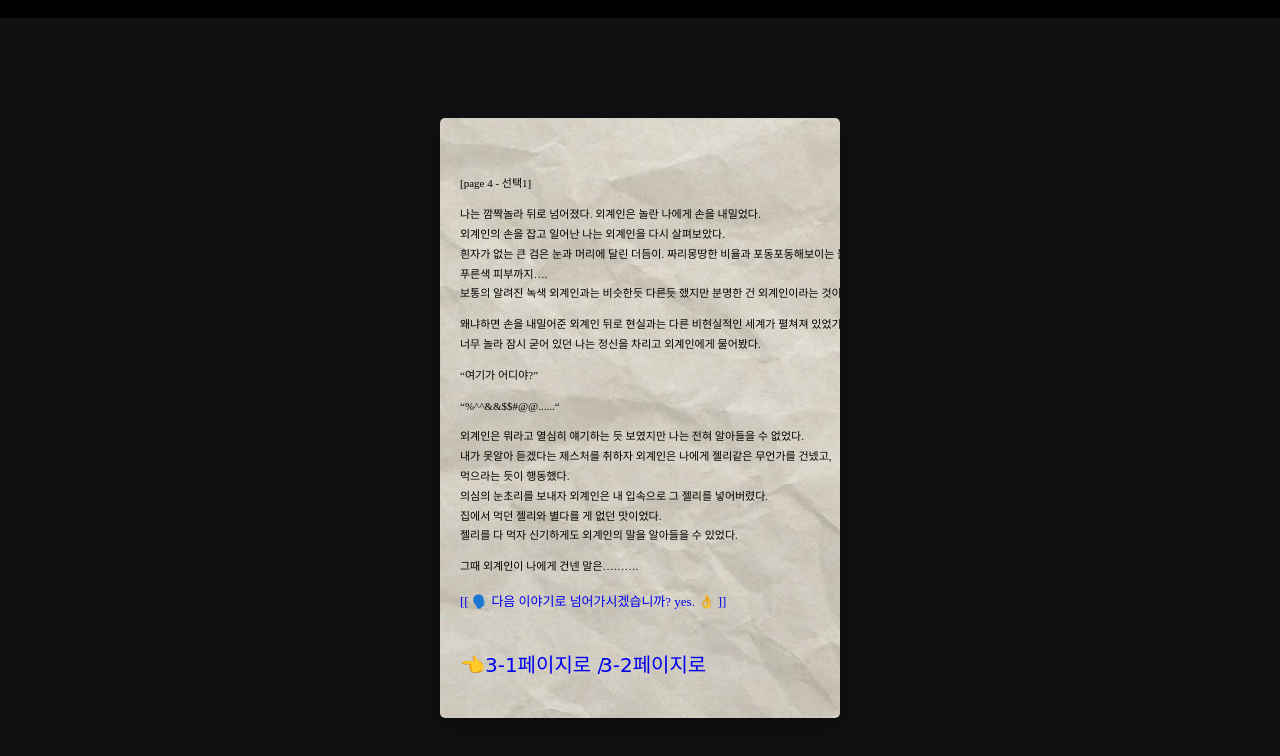
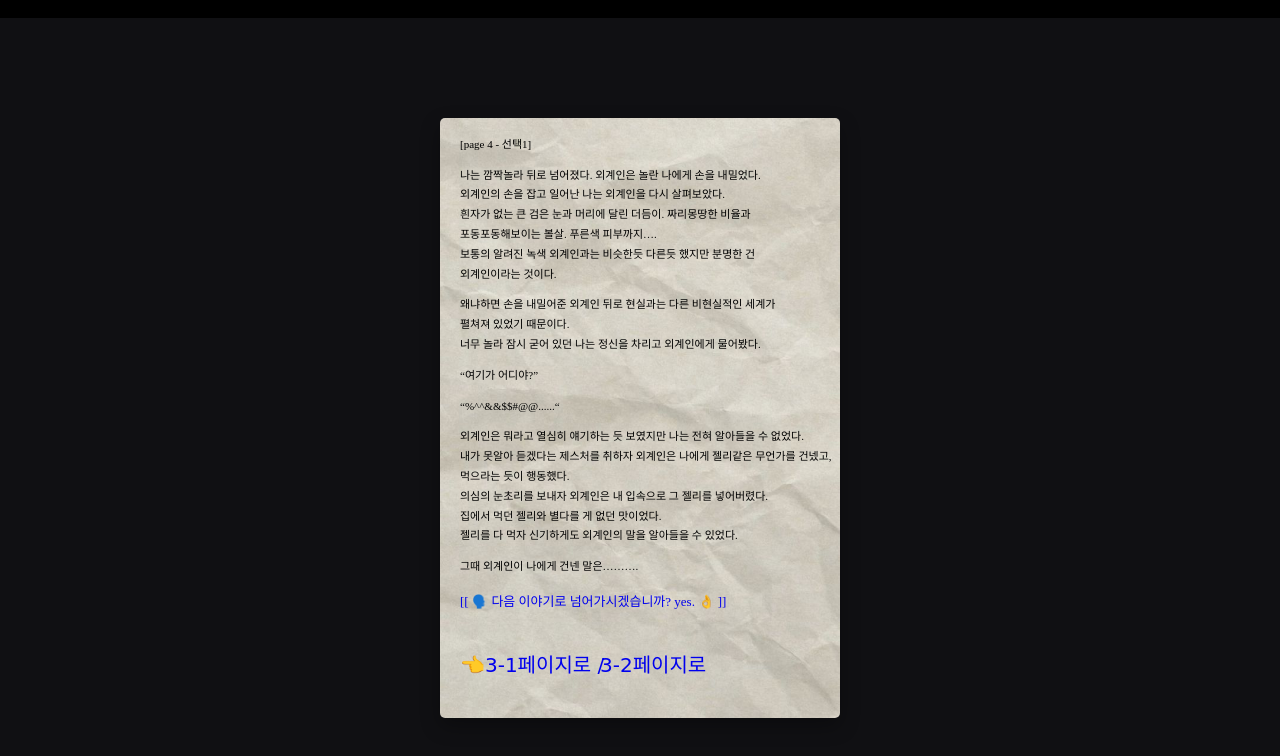
Before and after one commit to suoo12/choijisoo, a website built with Vite: page storypage4-choice3.html in a window 1280 px wide. Built offline with nearby package versions, Linux system fonts and the light colour scheme; a web font is replaced by a local one.

Commit message:
modifying the text line

```diff
--- a/storypage4-choice3.html
+++ b/storypage4-choice3.html
@@ -20,12 +20,13 @@
             <div id="story4-1">
                 <p>[page 4 - 선택1]</p>
                 <p>나는 깜짝놀라 뒤로 넘어졌다. 외계인은 놀란 나에게 손을 내밀었다.<br> 외계인의 손을 잡고 일어난 나는 외계인을 다시 살펴보았다. <br>흰자가 없는 큰 검은 눈과 머리에 달린
-                    더듬이. 짜리몽땅한 비율과 포동포동해보이는 볼살. <br>푸른색 피부까지…. <br>보통의 알려진 녹색 외계인과는 비슷한듯 다른듯 했지만 분명한 건 외계인이라는 것이다.
+                    더듬이. 짜리몽땅한 비율과 <br>포동포동해보이는 볼살. 푸른색 피부까지…. <br>보통의 알려진 녹색 외계인과는 비슷한듯 다른듯 했지만 분명한 건 <br> 외계인이라는 것이다.
                 </p>
-                <p>왜냐하면 손을 내밀어준 외계인 뒤로 현실과는 다른 비현실적인 세계가 펼쳐져 있었기 때문이다.<br>
+                <p>왜냐하면 손을 내밀어준 외계인 뒤로 현실과는 다른 비현실적인 세계가 <br>펼쳐져 있었기 때문이다.<br>
                     너무 놀라 잠시 굳어 있던 나는 정신을 차리고 외계인에게 물어봤다.
                 </p>
                 <P>“여기가 어디야?”</P>
+
                 <p> “%^^&&$$#@@......“</p>
                 <p>외계인은 뭐라고 열심히 얘기하는 듯 보였지만 나는 전혀 알아들을 수 없었다. <br> 내가 못알아 듣겠다는 제스처를 취하자 외계인은 나에게 젤리같은 무언가를 건넸고, <br>
                     먹으라는 듯이 행동했다. <br> 의심의 눈초리를 보내자 외계인은 내 입속으로 그 젤리를 넣어버렸다.<br> 집에서 먹던 젤리와 별다를 게 없던 맛이었다.<br> 젤리를 다 먹자
```
